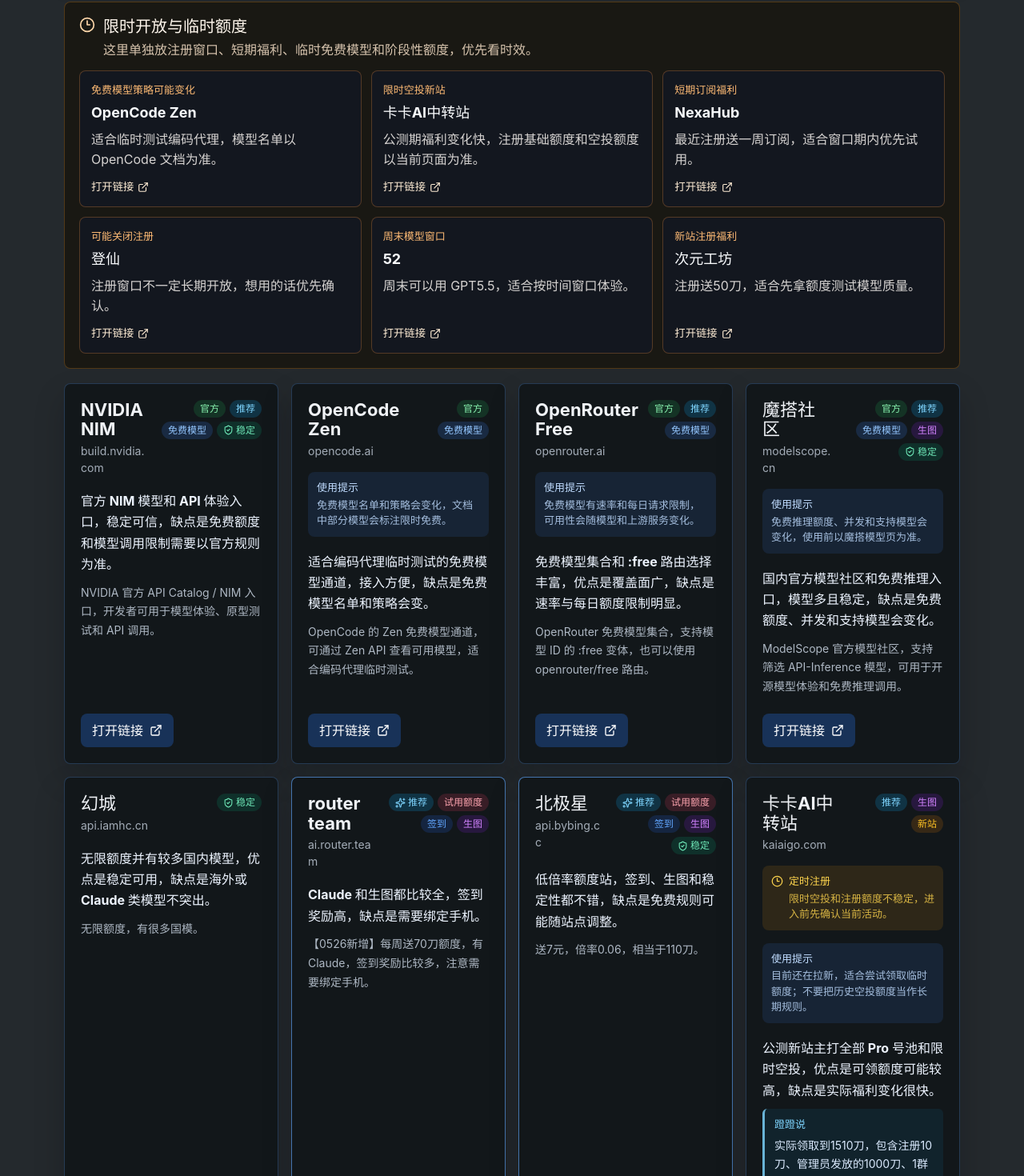
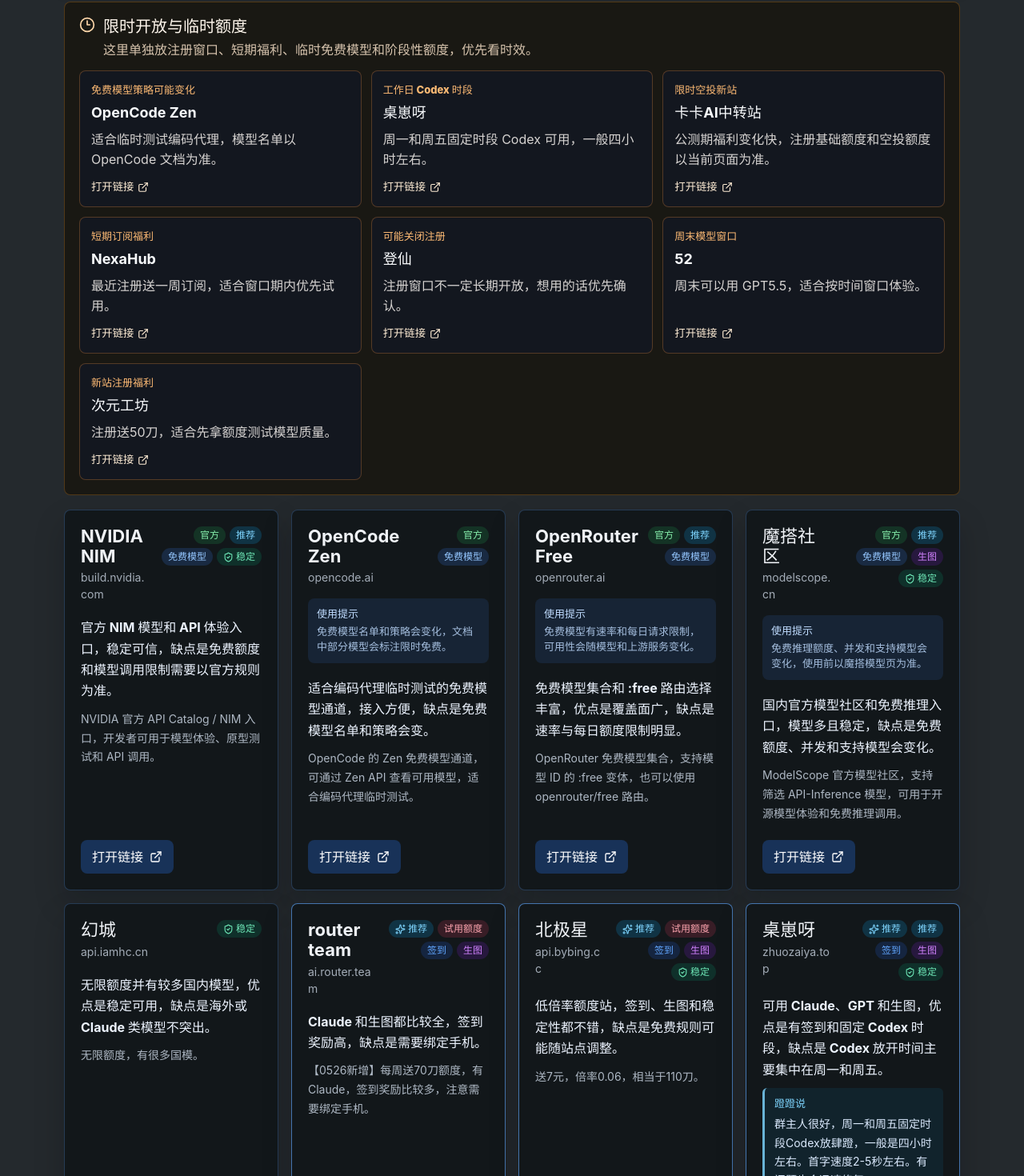
Before and after one commit to guoxueziliao/dengdeng-public-nav, a React (Vite) app: page / in a window 1280 px wide. Shown: the part 416-1886 px from the top of the page at 80% size. Built offline with nearby package versions, Linux system fonts and the light colour scheme.

Commit message:
Add Zhuozaiya site listing

```diff
--- a/src/data/sites.ts
+++ b/src/data/sites.ts
@@ -112,6 +112,21 @@
     tags: ['试用额度', '签到', '生图'],
     kind: 'recommended',
     priority: 98,
+  },
+  {
+    name: '桌崽呀',
+    domain: 'zhuozaiya.top',
+    url: 'https://zhuozaiya.top',
+    summary: '可用 Claude、GPT 和生图，优点是有签到和固定 Codex 时段，缺点是 Codex 放开时间主要集中在周一和周五。',
+    description: '提供 Claude、GPT、生图分组和签到额度，周一和周五有固定时段 Codex 可用。',
+    dengdengSays: '群主人很好，周一和周五固定时段Codex放肆蹬，一般是四小时左右。首字速度2-5秒左右。有问题也会迅速修复。',
+    tags: ['推荐', '签到', '生图', '稳定'],
+    kind: 'recommended',
+    priority: 94,
+    highlight: {
+      title: '工作日 Codex 时段',
+      note: '周一和周五固定时段 Codex 可用，一般四小时左右。',
+    },
   },
   {
     name: '卡卡AI中转站',
```
